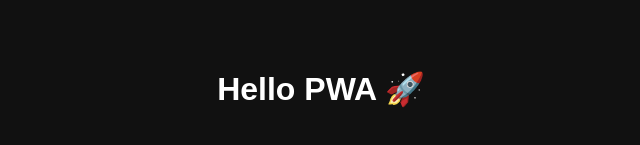
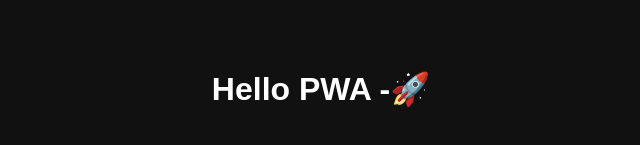
Before and after one commit to Leoking456/testfile, a plain HTML site: page index.html in a window 1280 px wide. Shown: the part 311-456 px from the top of the page, without its empty margins (319-959 px from the left). Drawn offline with Linux system fonts and the light colour scheme.

Commit message:
Update index.html

```diff
--- a/index.html
+++ b/index.html
@@ -24,7 +24,7 @@
 </head>
 <body>
 
-  <h1>Hello PWA 🚀</h1>
+  <h1>Hello PWA -🚀</h1>
 
   <script>
   if ('serviceWorker' in navigator) {
```
